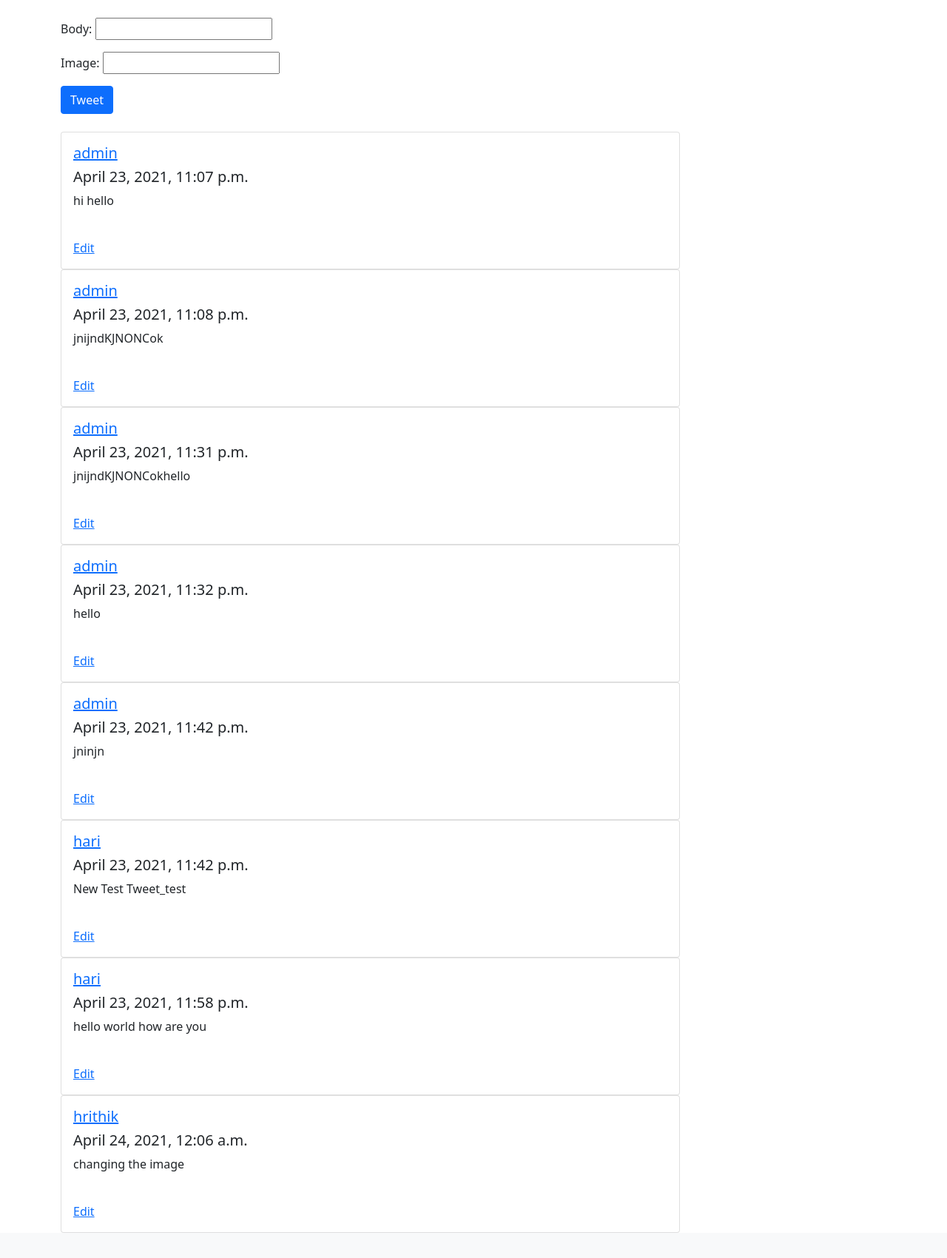
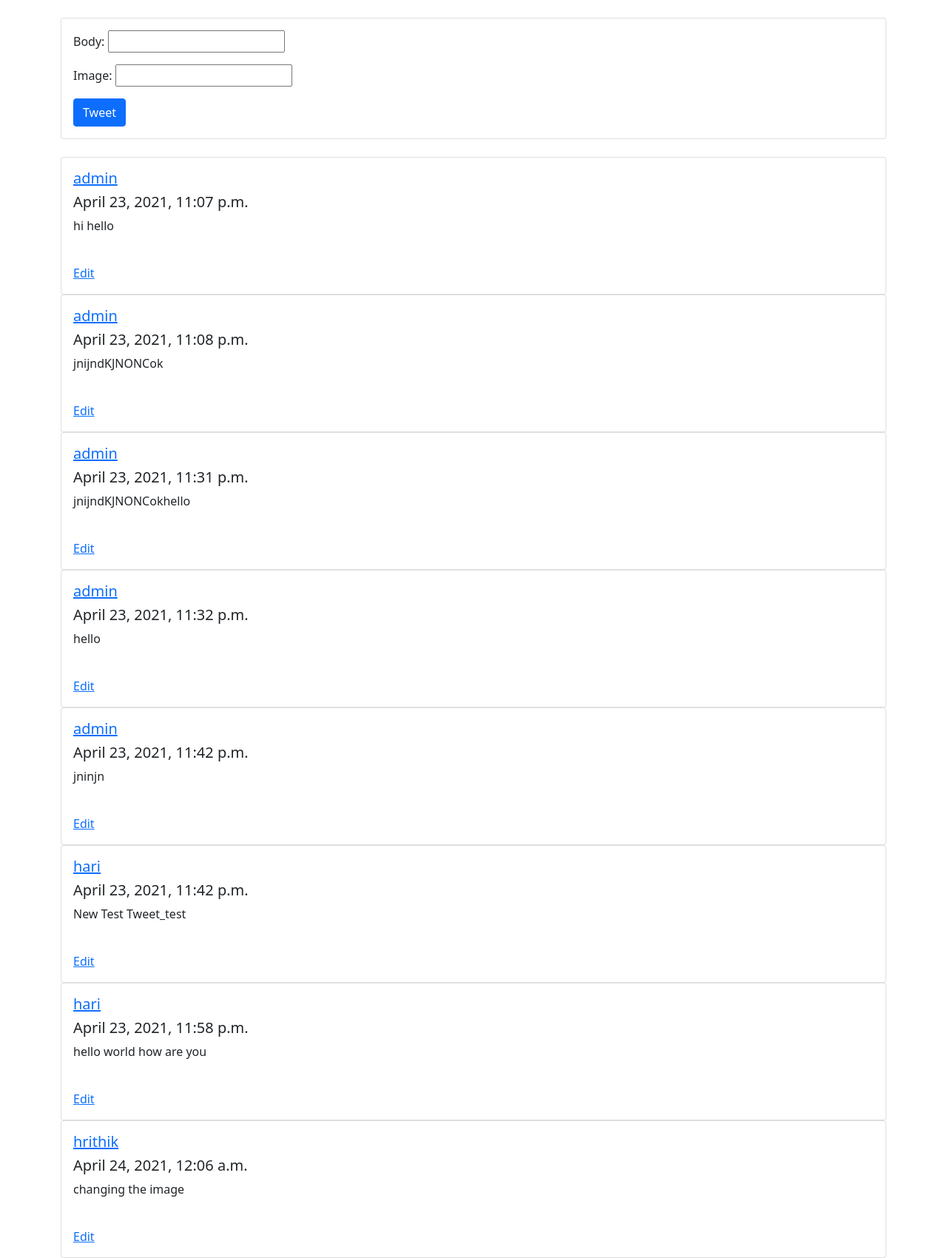
Before and after one commit to deekshith-hari/twitterclone, a Django app: page / in a window 1280 px wide. Shown: the part 56-1756 px from the top of the page at 74% size. Before the commit the page ends 1722 px from the top, so only its background shows below. Run offline with Django 3.2, Linux system fonts and the light colour scheme; a user stored in the database is signed in; data comes from the database, SQL or seed files in the repository; both versions use the stored data as it was after the commit.

Commit message:
made tweet and body section seprate

```diff
--- a/tweet/templates/tweet/home.html
+++ b/tweet/templates/tweet/home.html
@@ -9,6 +9,8 @@
   <body>
   <div class="container">
   <br/>
+  <div class="card">
+    <div class="card-body">
       <section>
         <form  action="{% url 'home' %}" method="post" enctype="multipart/form-data">
           {% csrf_token %}
@@ -17,9 +19,11 @@
           <button type="submit" class="btn btn-primary">Tweet</button>
         </form>
       </section>
+    </div>
+  </div>
   <br/>
       {% for tweet in tweets %}
-      <div class="card w-75">
+      <div class="card">
         <div class="card-body">
           <h5 class="card-title"><a href="{% url 'profile' %}">{{tweet.name}}</a></h5>
           <h5>{{tweet.created_at}}</h5>
```
Also changed, not shown: db.sqlite3. Lines whose indentation alone changed are shown as unchanged.
